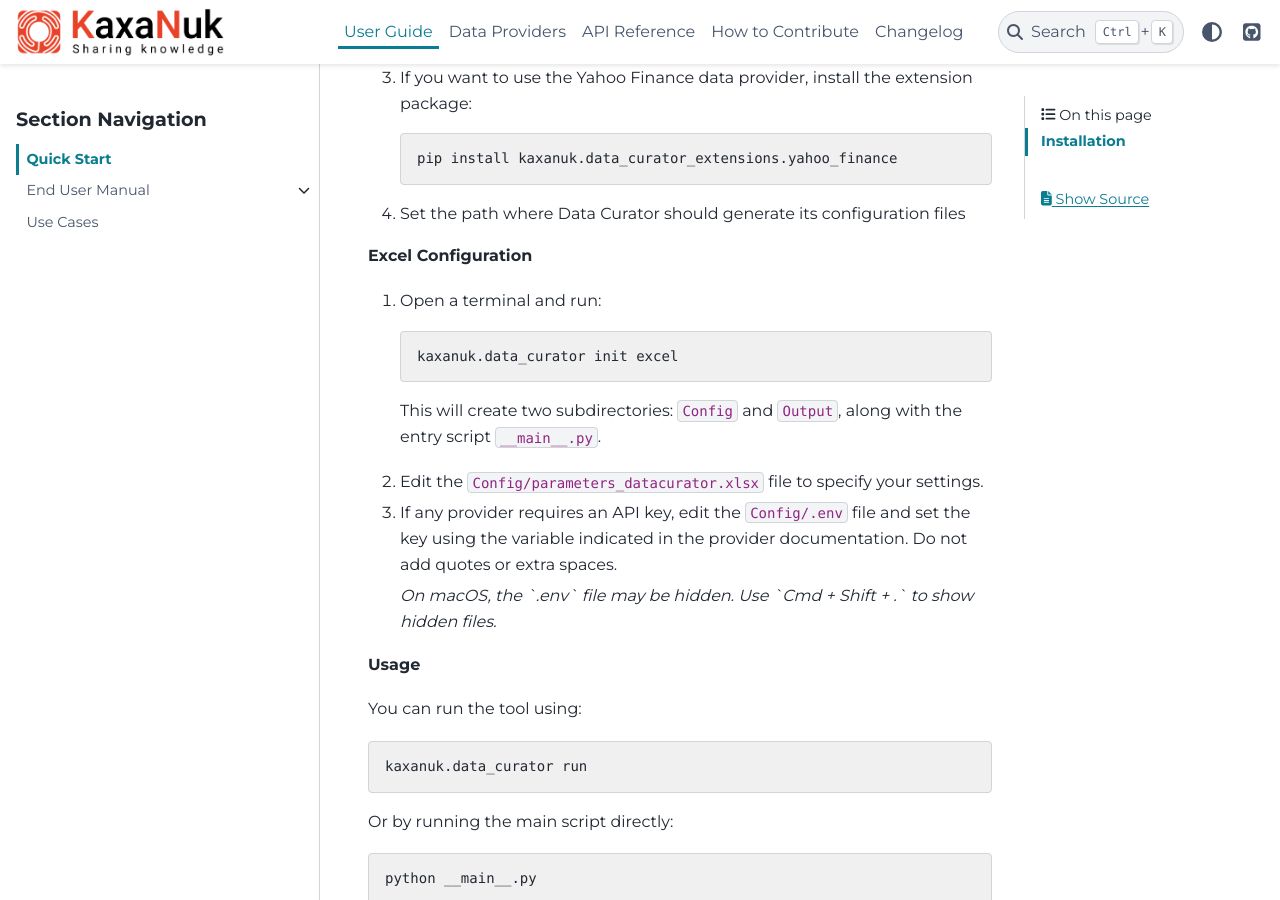
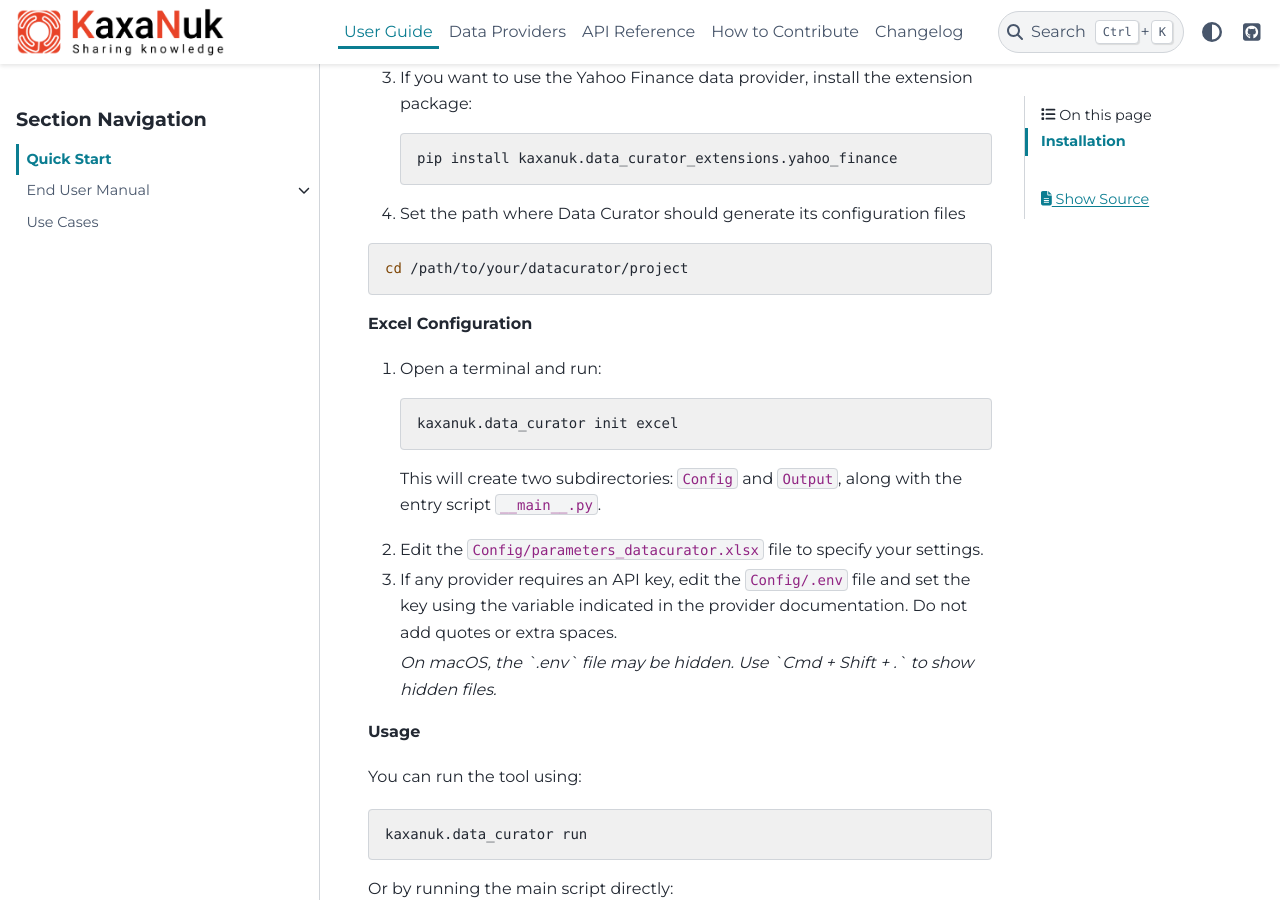
Before and after one commit to KaxaNuk/Data-Curator, a Sphinx documentation site: the page built from docs/source/user_guide/quick_start.rst, in a window 1280 px wide and 900 px high, scrolled down 569 px. Built offline with Sphinx 7.4.7 and the PyData theme 0.15.4, drawn with Linux system fonts in a browser that asks for light colours.

Commit message:
Docs, Path setting update

```diff
--- a/docs/source/user_guide/quick_start.rst
+++ b/docs/source/user_guide/quick_start.rst
@@ -28,6 +28,10 @@ The system can run either on your local Python environment or on Docker.
       pip install kaxanuk.data_curator_extensions.yahoo_finance
 
 4. Set the path where Data Curator should generate its configuration files
+
+.. code-block:: bash
+
+   cd /path/to/your/datacurator/project
 
 **Excel Configuration**
 
```
